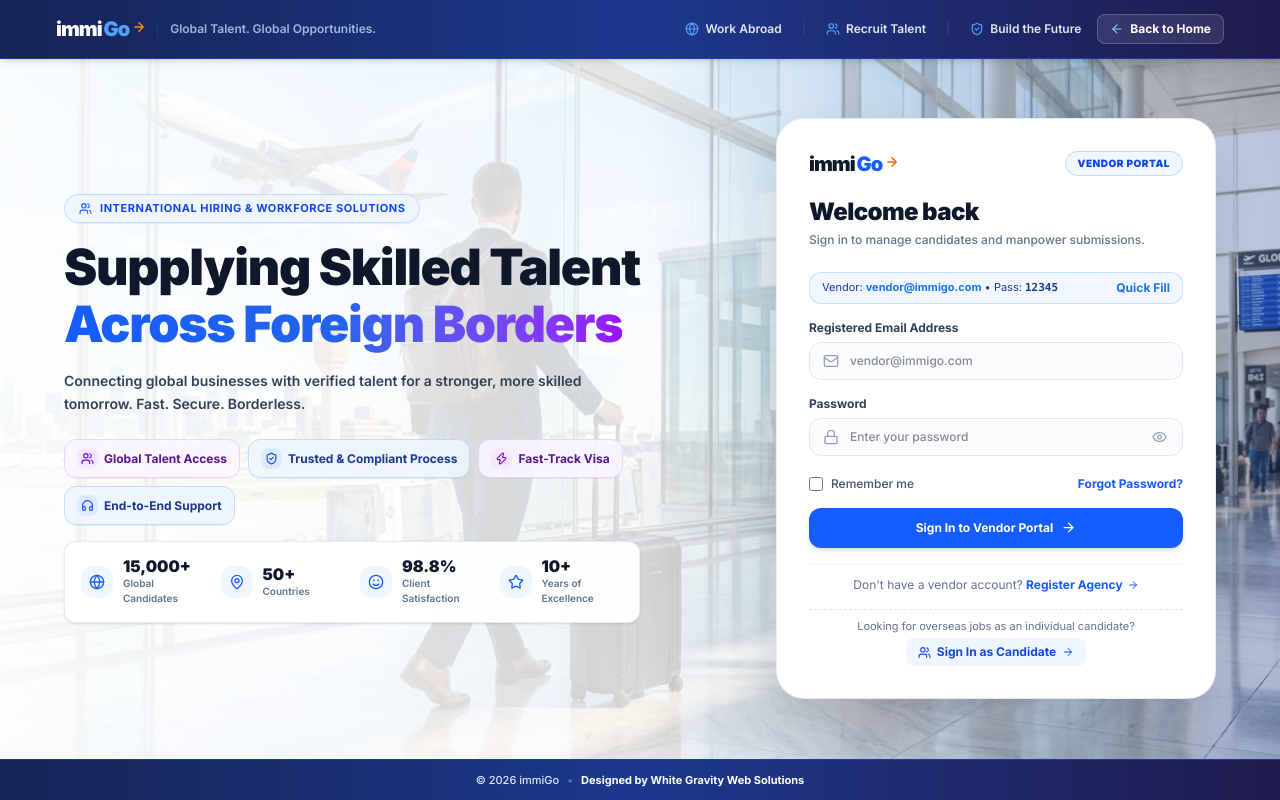
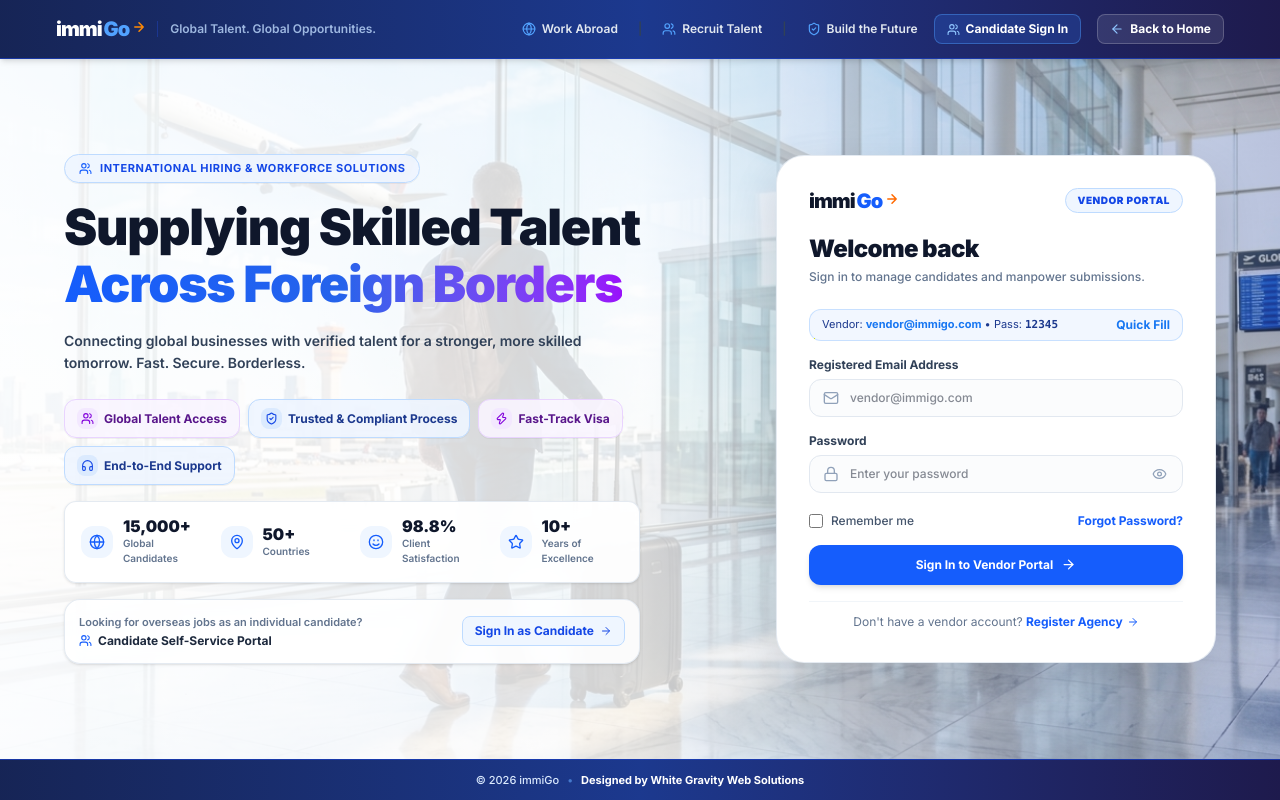
Before and after one commit to whitegravity513-sys/immigo, a React (Vite) app in the folder frontend/: page /vendor/login in a window 1280 px wide. Built offline with nearby package versions, Linux system fonts and the light colour scheme.

Commit message:
refactor(vendor): move candidate portal link out of login form to side hero and header

```diff
--- a/frontend/src/pages/vendor/VendorLogin.jsx
+++ b/frontend/src/pages/vendor/VendorLogin.jsx
@@ -142,6 +142,15 @@ export function VendorLogin() {
               <ShieldCheck size={14} className="text-blue-400" /> Build the Future
             </span>
           </div>
+
+          <Link
+            to="/candidate/login"
+            className="inline-flex items-center gap-1.5 text-xs font-bold text-white bg-blue-500/20 hover:bg-blue-500/30 px-3 py-1.5 rounded-lg border border-blue-400/40 shadow-2xs transition-all cursor-pointer"
+            title="Candidate Portal"
+          >
+            <Users size={13} className="text-blue-300" />
+            <span>Candidate Sign In</span>
+          </Link>
 
           <Link
             to="/"
@@ -344,6 +353,26 @@ export function VendorLogin() {
                 </div>
               </div>
             </div>
+
+            {/* Candidate Portal Box - Positioned on the side outside the form */}
+            <div className="mt-4 p-3.5 rounded-2xl bg-white/90 backdrop-blur-sm border border-slate-200/90 shadow-sm flex flex-col sm:flex-row sm:items-center justify-between gap-3 max-w-xl">
+              <div>
+                <span className="text-[11px] font-semibold text-slate-500 block">
+                  Looking for overseas jobs as an individual candidate?
+                </span>
+                <span className="text-xs font-bold text-slate-800 flex items-center gap-1.5 mt-0.5">
+                  <Users size={13} className="text-blue-600" />
+                  <span>Candidate Self-Service Portal</span>
+                </span>
+              </div>
+              <Link
+                to="/candidate/login"
+                className="inline-flex items-center justify-center gap-1.5 px-3 py-1.5 rounded-lg bg-blue-50 text-blue-700 hover:bg-blue-100 text-xs font-bold border border-blue-200 transition-colors shrink-0"
+              >
+                <span>Sign In as Candidate</span>
+                <ArrowRight size={12} />
+              </Link>
+            </div>
           </div>
         </div>
 
@@ -490,20 +519,6 @@ export function VendorLogin() {
                   <ArrowRight size={12} />
                 </Link>
               </div>
-
-              <div className="pt-2 text-center border-t border-dashed border-slate-200">
-                <span className="text-[11px] text-slate-500 block mb-1">
-                  Looking for overseas jobs as an individual candidate?
-                </span>
-                <Link
-                  to="/candidate/login"
-                  className="inline-flex items-center gap-1.5 px-3 py-1.5 rounded-lg bg-blue-50 text-blue-700 hover:bg-blue-100 text-xs font-bold transition-colors"
-                >
-                  <Users size={13} />
-                  <span>Sign In as Candidate</span>
-                  <ArrowRight size={12} />
-                </Link>
-              </div>
             </form>
           </div>
         </div>
```
